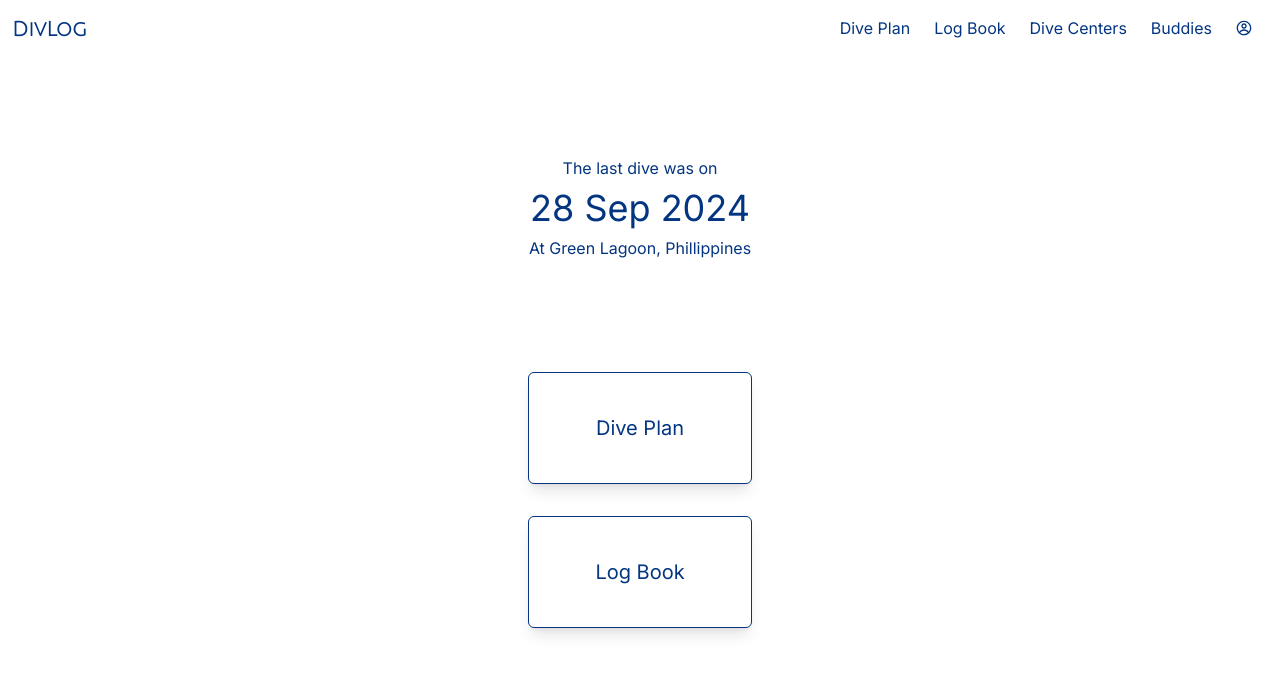
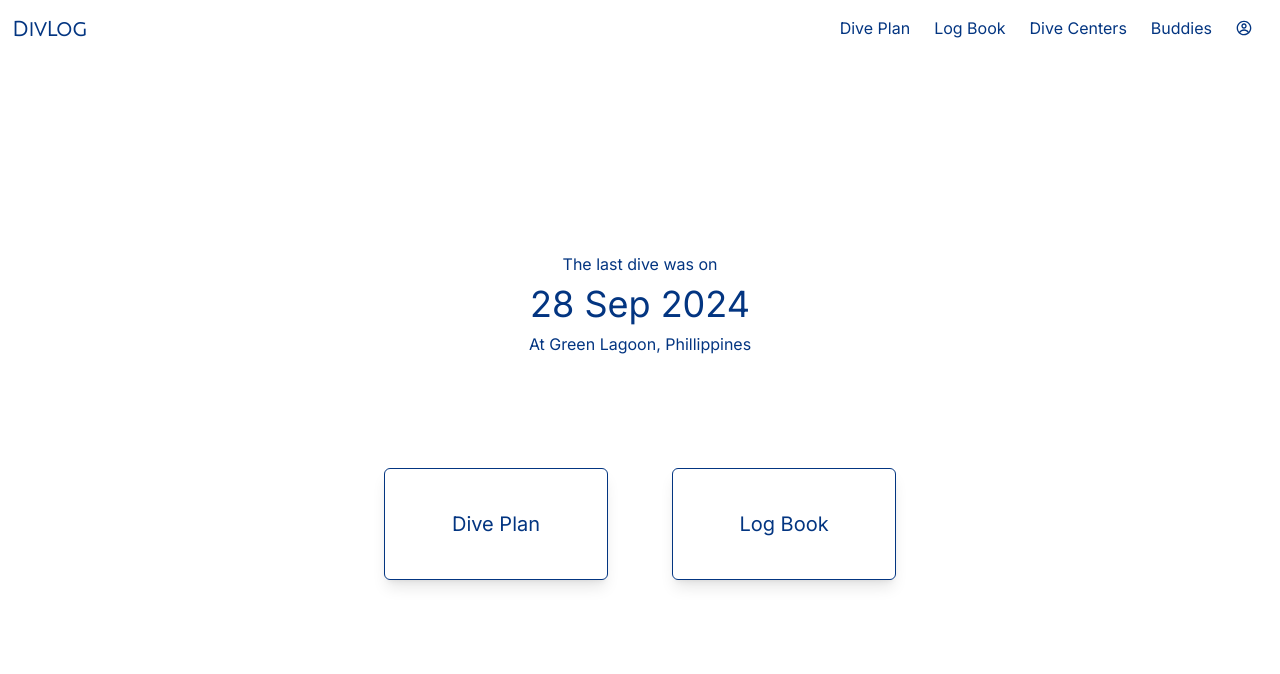
Before and after one commit to Aska62/divlog_app, a Next.js app in the folder frontend/: page / in a window 1280 px wide. Shown: the top 674 px of the page. Built offline with nearby package versions, Linux system fonts and the light colour scheme.

Commit message:
home style adjustment

```diff
--- a/frontend/app/page.tsx
+++ b/frontend/app/page.tsx
@@ -6,12 +6,12 @@ export default function Home() {
     <>
       <Header />
       <main>
-        <div className="w-64 mx-auto my-24 text-center hover:cursor-pointer hover:text-darkBlueLight duration-150">
+        <div className="w-64 mx-auto my-24 md:mt-36 lg:mt-48 text-center hover:cursor-pointer hover:text-darkBlueLight duration-150">
           <p>The last dive was on</p>
           <p className="text-4xl py-2">28 Sep 2024</p>
           <p className="text-l">At Green Lagoon, Phillippines</p>
         </div>
-        <div className="flex flex-col">
+        <div className="flex flex-col lg:flex-row max-w-xl mx-auto">
           <Link href="#" className="mx-auto my-4 w-56 h-28 flex items-center justify-center border border-darkBlue rounded-md text-xl shadow-lg hover:bg-lightBlue duration-75">
             Dive Plan
           </Link>
```
